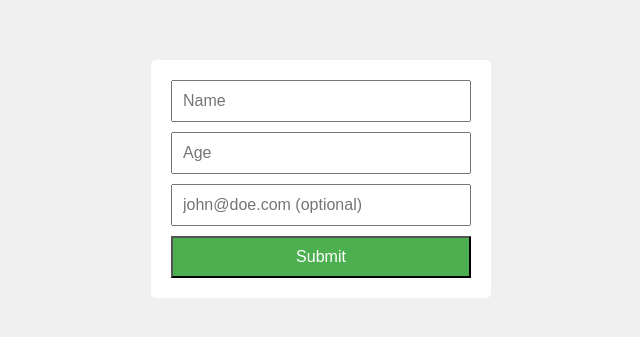
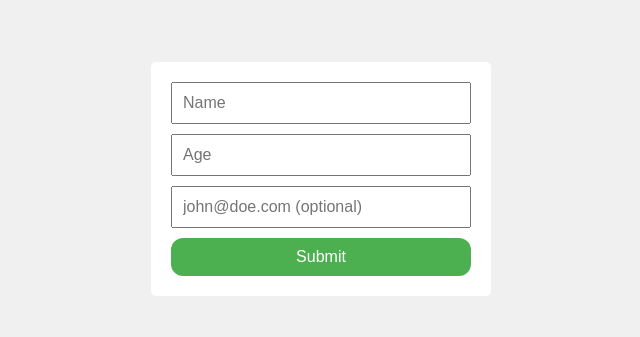
Before and after one commit to Felixdiamond/HNGx_Stage_Two, a website: page static/index.html in a window 1280 px wide. Shown: the part 229-566 px from the top of the page, without its empty margins (319-959 px from the left). Drawn offline with Linux system fonts and the light colour scheme.

Commit message:
update code

```diff
--- a/static/styles.css
+++ b/static/styles.css
@@ -24,6 +24,8 @@ button {
     font-size: 16px;
     background-color: #4CAF50; /* Green */
     color: white;
+    border: none;
+    border-radius: 12px;
 }
 #message {
     margin-top: 20px;
```
